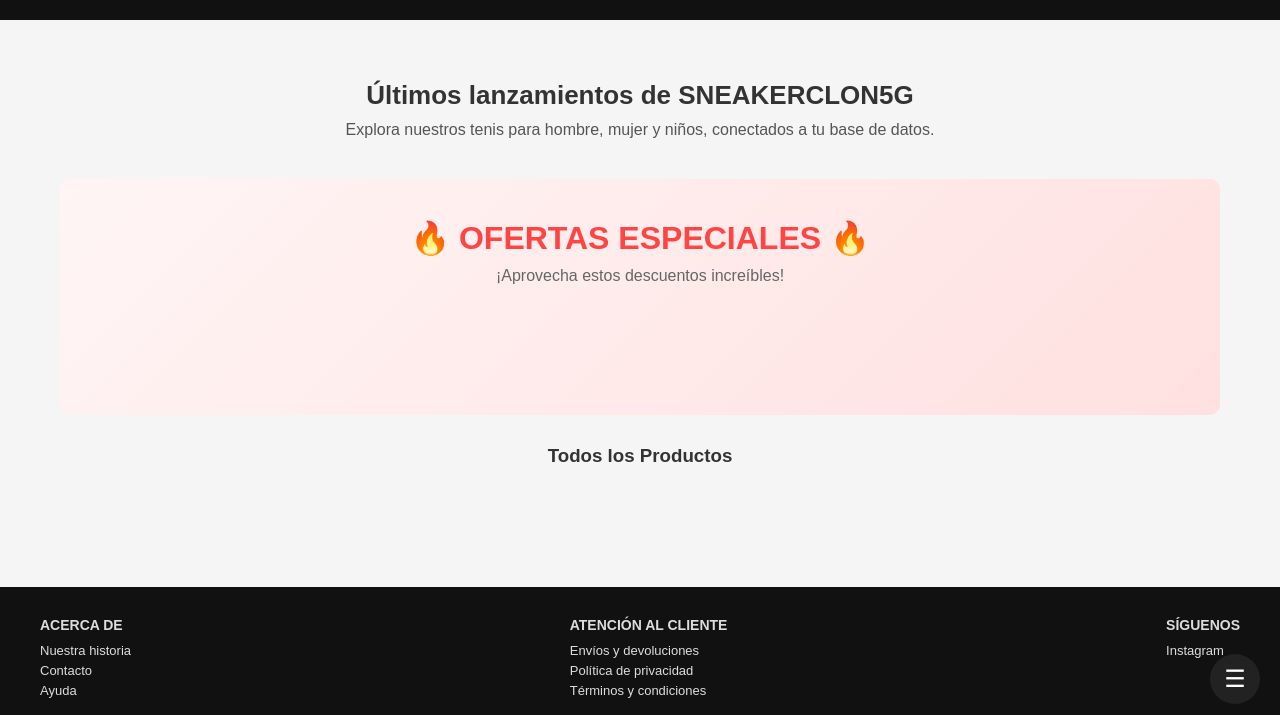
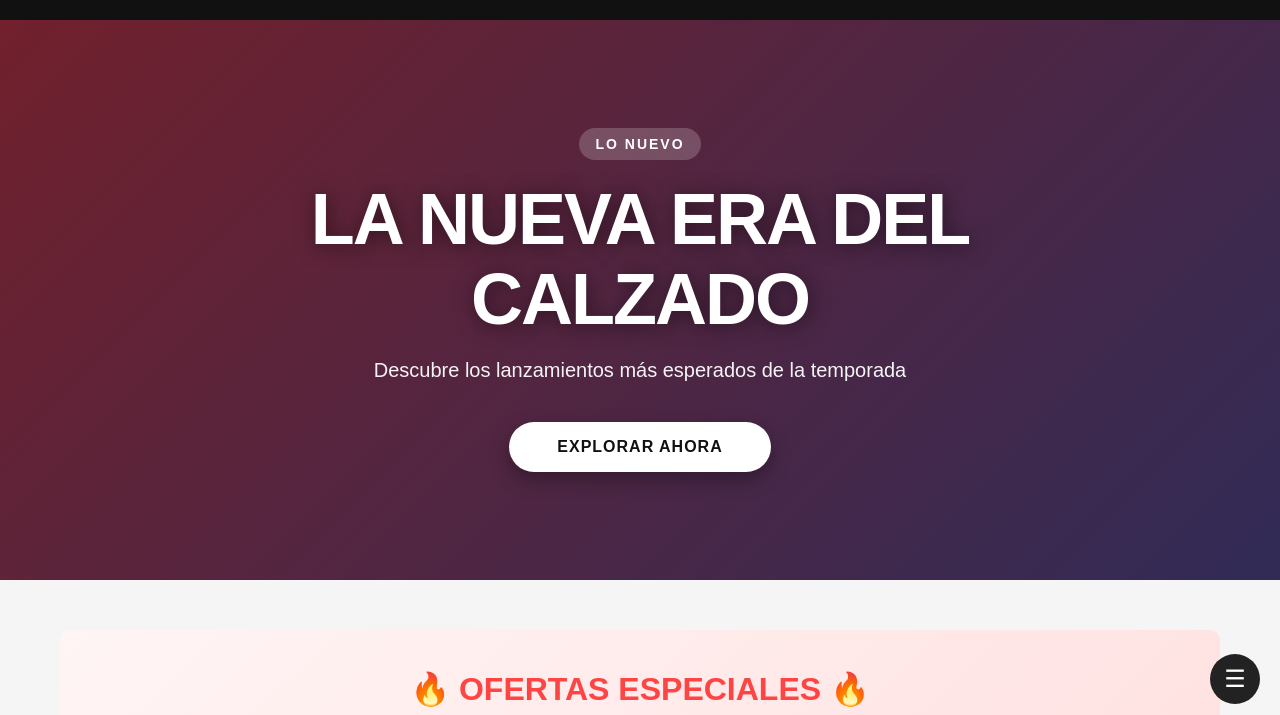
Before and after one commit to AxelUAA/ProyectoFinal-ProgramacionWeb, a plain HTML site: page front/index.html in a window 1280 px wide. Shown: the part 76-791 px from the top of the page. Drawn offline with Linux system fonts and the light colour scheme; some packages are replaced by stand-ins of ours; no server answers; a script that the page names is missing; files whose address does not match are found by name.

Commit message:
Banner agregado

```diff
--- a/front/css/styles.css
+++ b/front/css/styles.css
@@ -3,6 +3,10 @@
   box-sizing: border-box;
   margin: 0;
   padding: 0;
+}
+
+html {
+  scroll-behavior: smooth;
 }
 
 body {
@@ -157,7 +161,143 @@
   font-size: 13px;
 }
 
-/* ====== HERO / CONTENIDO ====== */
+/* ====== HERO BANNER ESTILO NIKE ====== */
+.hero-banner {
+  position: relative;
+  height: 70vh;
+  min-height: 500px;
+  display: flex;
+  align-items: center;
+  justify-content: center;
+  overflow: hidden;
+  background: linear-gradient(135deg, #1a237e 0%, #c62828 50%, #0d47a1 100%);
+  background-size: 400% 400%;
+  animation: gradientShift 15s ease infinite;
+}
+
+@keyframes gradientShift {
+  0% { background-position: 0% 50%; }
+  50% { background-position: 100% 50%; }
+  100% { background-position: 0% 50%; }
+}
+
+.hero-overlay {
+  position: absolute;
+  top: 0;
+  left: 0;
+  width: 100%;
+  height: 100%;
+  background: rgba(0, 0, 0, 0.3);
+  z-index: 1;
+}
+
+.hero-content {
+  position: relative;
+  z-index: 2;
+  text-align: center;
+  color: #fff;
+  padding: 0 20px;
+  max-width: 900px;
+  animation: fadeInUp 1s ease-out;
+}
+
+@keyframes fadeInUp {
+  from {
+    opacity: 0;
+    transform: translateY(30px);
+  }
+  to {
+    opacity: 1;
+    transform: translateY(0);
+  }
+}
+
+.hero-label {
+  display: inline-block;
+  font-size: 14px;
+  font-weight: 600;
+  letter-spacing: 2px;
+  text-transform: uppercase;
+  margin-bottom: 20px;
+  padding: 8px 16px;
+  background: rgba(255, 255, 255, 0.2);
+  backdrop-filter: blur(10px);
+  border-radius: 20px;
+}
+
+.hero-title {
+  font-size: 72px;
+  font-weight: 900;
+  line-height: 1.1;
+  letter-spacing: -2px;
+  margin-bottom: 20px;
+  text-shadow: 2px 2px 20px rgba(0, 0, 0, 0.5);
+}
+
+.hero-subtitle {
+  font-size: 20px;
+  font-weight: 400;
+  margin-bottom: 40px;
+  opacity: 0.95;
+  max-width: 600px;
+  margin-left: auto;
+  margin-right: auto;
+}
+
+.hero-btn {
+  display: inline-block;
+  background: #fff;
+  color: #111;
+  padding: 16px 48px;
+  border-radius: 30px;
+  font-size: 16px;
+  font-weight: 700;
+  text-decoration: none;
+  text-transform: uppercase;
+  letter-spacing: 1px;
+  transition: all 0.3s;
+  box-shadow: 0 8px 20px rgba(0, 0, 0, 0.3);
+}
+
+.hero-btn:hover {
+  background: #111;
+  color: #fff;
+  transform: translateY(-3px);
+  box-shadow: 0 12px 30px rgba(0, 0, 0, 0.4);
+}
+
+/* Responsive Hero */
+@media (max-width: 768px) {
+  .hero-banner {
+    height: 60vh;
+    min-height: 400px;
+  }
+
+  .hero-title {
+    font-size: 42px;
+  }
+
+  .hero-subtitle {
+    font-size: 16px;
+  }
+
+  .hero-btn {
+    padding: 14px 36px;
+    font-size: 14px;
+  }
+}
+
+@media (max-width: 480px) {
+  .hero-title {
+    font-size: 32px;
+  }
+
+  .hero-label {
+    font-size: 12px;
+  }
+}
+
+/* ====== HERO ANTIGUO (mantener por compatibilidad) ====== */
 .hero {
   padding: 40px 20px 10px;
   text-align: center;
--- a/front/index.html
+++ b/front/index.html
@@ -42,8 +42,20 @@
   </header>
 
   <!-- CONTENIDO PRINCIPAL -->
-  <main class="container">
+  <main>
 
+    <!-- HERO BANNER ESTILO NIKE -->
+    <section class="hero-banner">
+      <div class="hero-overlay"></div>
+      <div class="hero-content">
+        <span class="hero-label">Lo nuevo</span>
+        <h1 class="hero-title">LA NUEVA ERA DEL CALZADO</h1>
+        <p class="hero-subtitle">Descubre los lanzamientos más esperados de la temporada</p>
+        <a href="#productos" class="hero-btn">Explorar ahora</a>
+      </div>
+    </section>
+
+    <div class="container">
       <!-- PANEL ADMIN -->
       <div id="admin-panel" style="display:none; text-align:center; margin:20px 0;">
         <h2>Panel de administración</h2>
@@ -53,11 +65,6 @@
         <button onclick="window.location.href='eliminar.html'" class="btn-admin">🗑️ Eliminar producto</button>
       </div>
 
-    <section class="hero">
-      <h2>Últimos lanzamientos de SNEAKERCLON5G</h2>
-      <p>Explora nuestros tenis para hombre, mujer y niños, conectados a tu base de datos.</p>
-    </section>
-
       <!-- SECCIÓN DE OFERTAS -->
       <section class="seccion-ofertas">
         <h2>🔥 OFERTAS ESPECIALES 🔥</h2>
@@ -66,10 +73,11 @@
       </section>
 
       <!-- TODOS LOS PRODUCTOS -->
-    <section>
+      <section id="productos">
         <h3 style="text-align:center; margin-top:20px;">Todos los Productos</h3>
         <div id="contenedor" class="grid-container"></div>
       </section>
+    </div>
   </main>
 
   <!-- FOOTER -->
@@ -163,5 +171,21 @@
   <script src="https://cdn.jsdelivr.net/npm/sweetalert2@11"></script>
   <script src="js/cargarProductos.js"></script>
 
+  <!-- Scroll suave para el hero -->
+  <script>
+    document.addEventListener('DOMContentLoaded', () => {
+      // Smooth scroll para enlaces internos
+      document.querySelectorAll('a[href^="#"]').forEach(anchor => {
+        anchor.addEventListener('click', function(e) {
+          e.preventDefault();
+          const target = document.querySelector(this.getAttribute('href'));
+          if (target) {
+            target.scrollIntoView({ behavior: 'smooth', block: 'start' });
+          }
+        });
+      });
+    });
+  </script>
+
 </body>
 </html>
```
Lines whose indentation alone changed are shown as unchanged.
